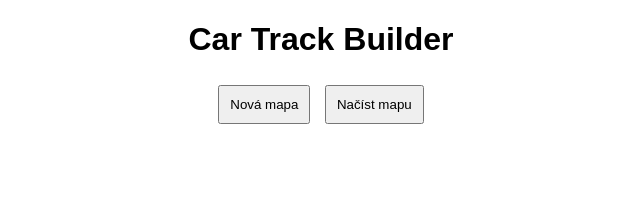
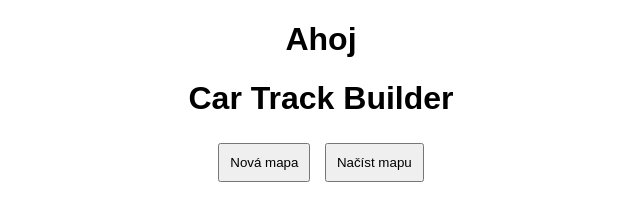
Before and after one commit to janklecovity-lang/Sigma-Track-Builder-3000, a plain HTML site: page index.html in a window 1280 px wide. Shown: the whole page, without its empty margins (319-959 px from the left). Drawn offline with Linux system fonts and the light colour scheme.

Commit message:
GokuSS1-branch-created

```diff
--- a/index.html
+++ b/index.html
@@ -7,7 +7,7 @@
 </head>
 
 <body>
-
+<h1>Ahoj</h1>
 <div id="menu">
     <h1>Car Track Builder</h1>
     <button id="newMap">Nová mapa</button>
```
